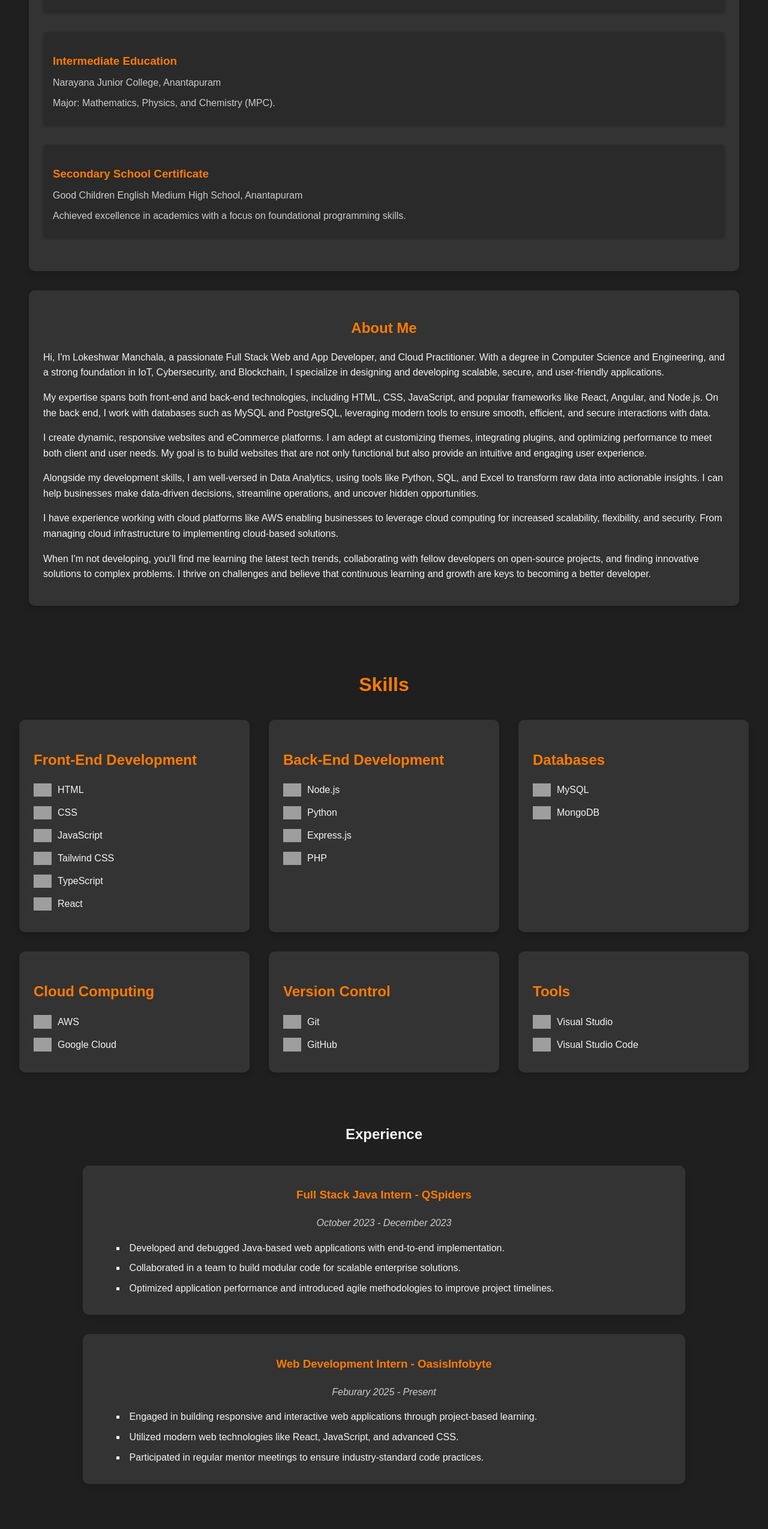
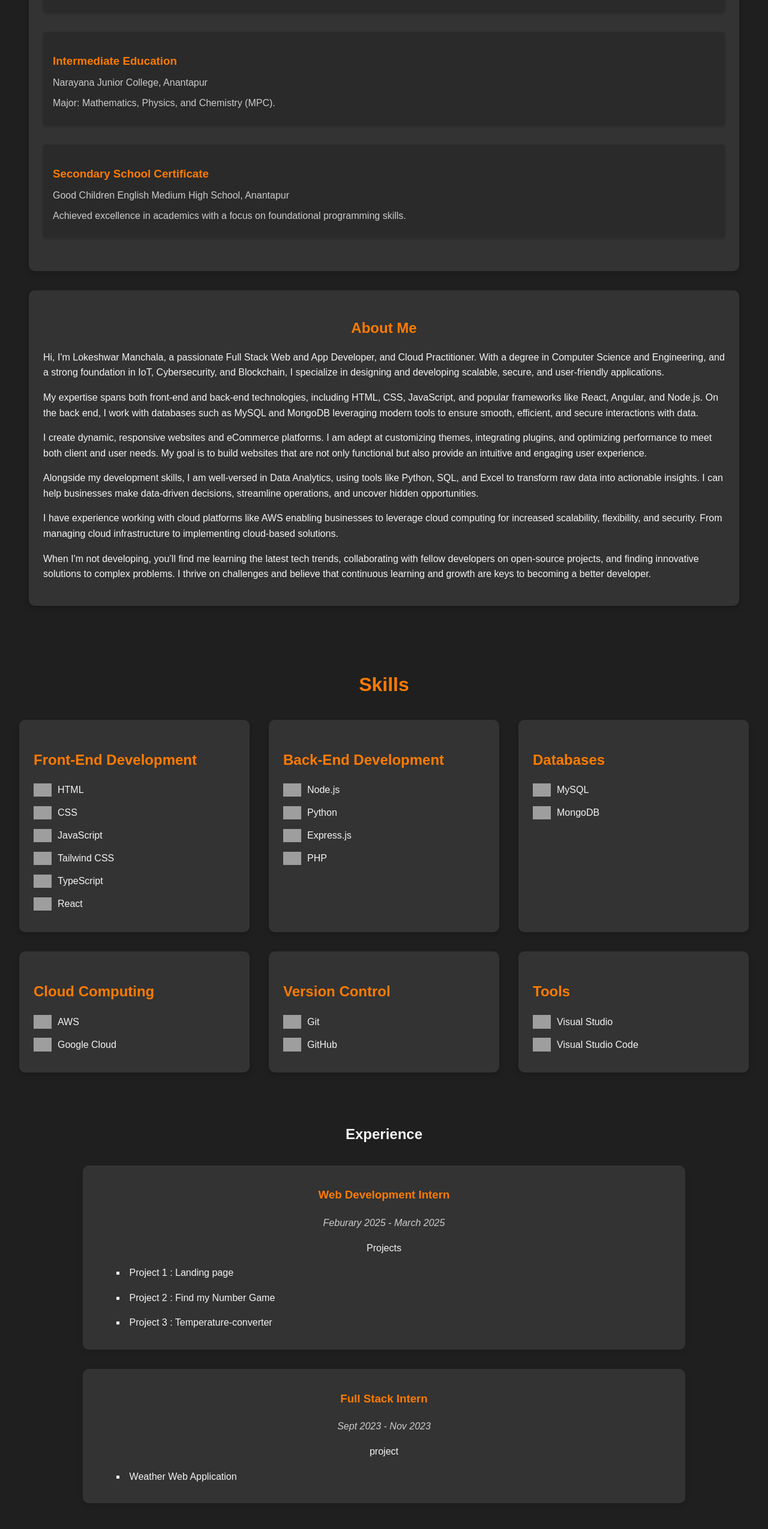
Before and after one commit to warlokesh666666/portfolio, a plain HTML site: page index.html in a window 1280 px wide. Shown: the part 1291-3840 px from the top of the page at 60% size. Drawn offline with Linux system fonts and the light colour scheme; grey boxes are pictures that could not be loaded.

Commit message:
Update index.html

```diff
--- a/index.html
+++ b/index.html
@@ -48,12 +48,12 @@
                 </li>
                 <li>
                     <h3>Intermediate Education</h3>
-                    <p>Narayana Junior College, Anantapuram</p>
+                    <p>Narayana Junior College, Anantapur</p>
                     <p>Major: Mathematics, Physics, and Chemistry (MPC).</p>
                 </li>
                 <li>
                     <h3>Secondary School Certificate</h3>
-                    <p>Good Children English Medium High School, Anantapuram</p>
+                    <p>Good Children English Medium High School, Anantapur</p>
                     <p>Achieved excellence in academics with a focus on foundational programming skills.</p>
                 </li>
             </ul>
@@ -64,7 +64,7 @@
         <div class="about-right">
             <h2>About Me</h2>
             <p>Hi, I'm Lokeshwar Manchala, a passionate Full Stack Web and App Developer, and Cloud Practitioner. With a degree in Computer Science and Engineering, and a strong foundation in IoT, Cybersecurity, and Blockchain, I specialize in designing and developing scalable, secure, and user-friendly applications.</p>
-            <p>My expertise spans both front-end and back-end technologies, including HTML, CSS, JavaScript, and popular frameworks like React, Angular, and Node.js. On the back end, I work with databases such as MySQL and PostgreSQL, leveraging modern tools to ensure smooth, efficient, and secure interactions with data.</p>
+            <p>My expertise spans both front-end and back-end technologies, including HTML, CSS, JavaScript, and popular frameworks like React, Angular, and Node.js. On the back end, I work with databases such as MySQL and MongoDB leveraging modern tools to ensure smooth, efficient, and secure interactions with data.</p>
             <p>I create dynamic, responsive websites and eCommerce platforms. I am adept at customizing themes, integrating plugins, and optimizing performance to meet both client and user needs. My goal is to build websites that are not only functional but also provide an intuitive and engaging user experience.</p>
             <p>Alongside my development skills, I am well-versed in Data Analytics, using tools like Python, SQL, and Excel to transform raw data into actionable insights. I can help businesses make data-driven decisions, streamline operations, and uncover hidden opportunities.</p>
             <p>I have experience working with cloud platforms like AWS enabling businesses to leverage cloud computing for increased scalability, flexibility, and security. From managing cloud infrastructure to implementing cloud-based solutions.</p>
@@ -138,36 +138,26 @@
             </div>
         </div>
     </section>
-
-
-
-
-
-
-
-
     <!-- Experience Section -->
     <section id="experience">
         <h2>Experience</h2>
         <div class="experience-container">
-            <!-- QSpiders Internship -->
+            <!-- OasisInfoByte Internship -->
             <div class="experience-item">
-                <h3>Full Stack Java Intern - QSpiders</h3>
-                <p class="experience-duration">October 2023 - December 2023</p>
+                <h3>Web Development Intern</h3>
+                <p class="experience-duration">Feburary 2025 - March 2025</p>
+               <p>Projects</p>
+               <ul><li>Project 1 : Landing page</li></ul>
+               <ul><li>Project 2 : Find my Number Game</li></ul>
+               <ul><li>Project 3 : Temperature-converter</li></ul>
+            </div>
+            <!-- Full Stack Intern Internship -->
+            <div class="experience-item">
+                <h3>Full Stack Intern</h3>
+                <p class="experience-duration">Sept 2023 - Nov 2023</p>
+                <p>project</p>
                 <ul>
-                    <li>Developed and debugged Java-based web applications with end-to-end implementation.</li>
-                    <li>Collaborated in a team to build modular code for scalable enterprise solutions.</li>
-                    <li>Optimized application performance and introduced agile methodologies to improve project timelines.</li>
-                </ul>
-            </div>
-            <!-- ShadowFox Internship -->
-            <div class="experience-item">
-                <h3>Web Development Intern - OasisInfobyte</h3>
-                <p class="experience-duration">Feburary 2025 - Present</p>
-                <ul>
-                    <li>Engaged in building responsive and interactive web applications through project-based learning.</li>
-                    <li>Utilized modern web technologies like React, JavaScript, and advanced CSS.</li>
-                    <li>Participated in regular mentor meetings to ensure industry-standard code practices.</li>
+                    <li>Weather Web Application</li>
                 </ul>
             </div>
     </section>
@@ -176,16 +166,16 @@
     <section id="projects">
         <h2>Projects</h2>
         <div class="project-card">
-            <h3>Weather App</h3>
+            <h3>Weather web App</h3>
             <p>This dynamic Weather App allows users to get real-time weather information by entering a city name. It features geolocation support to automatically fetch weather data based on the user's current location. Key technologies used include HTML, CSS, and JavaScript, leveraging the OpenWeatherMap API to retrieve weather updates.</p>
-            <p><a href="https://warlokesh666666.github.io/weather/" target="_blank">View Application</a></p>
-           <p><a href="https://github.com/warlokesh666666" target="_blank">View Code</a></p>
+            <p><a href="https://warlokesh666666.github.io/Weather-Web-Application/" target="_blank">View Application</a></p>
+           <p><a href="https://github.com/warlokesh666666/Weather-Web-Application" target="_blank">View Code</a></p>
         </div>
         <div class="project-card">
             <h3>Find My Number</h3>
             <p>"Find My Number" is an interactive game that challenges players to pick a number between 1 and 15, with the game guessing the number based on the user's responses to a series of yes/no questions. The game utilizes HTML, CSS, and JavaScript to create an engaging user interface, while demonstrating logic processing and event handling.</p>
-            <p><a href="https://warlokesh666666.github.io/find-my-number/" target="_blank">View Application</a></p>
-            <p><a href="https://github.com/warlokesh666666/find-my-number" target="_blank">View Code</a></p>
+            <p><a href="https://warlokesh666666.github.io/Find-My-Number-Game/" target="_blank">View Application</a></p>
+            <p><a href="https://github.com/warlokesh666666/Find-My-Number-Game" target="_blank">View Code</a></p>
         </div>
         <div class="project-card">
             <h3>Memory Game</h3>
@@ -202,8 +192,14 @@
         <div class="project-card">
             <h3>landing page</h3>
             <p>This a landing page of an website </p>
-            <p><a href="https://warlokesh666666.github.io/OIBSIP-Landing-page/" target="_blank">View Application</a></p>
-            <p><a href="https://github.com/warlokesh666666">View Code</a></p>
+            <p><a href="https://warlokesh666666.github.io/Landing-page/" target="_blank">View Application</a></p>
+            <p><a href="https://github.com/warlokesh666666/Landing-page">View Code</a></p>
+        </div>
+        <div class="project-card">
+            <h3>Temperature converter</h3>
+            <p>This converter converts temperature to celsius and Fahrenheit </p>
+            <p><a href="https://warlokesh666666.github.io/Temperature-converter/" target="_blank">View Application</a></p>
+            <p><a href="https://github.com/warlokesh666666/Temperature-converter">View Code</a></p>
         </div>
     </section>
 
```
